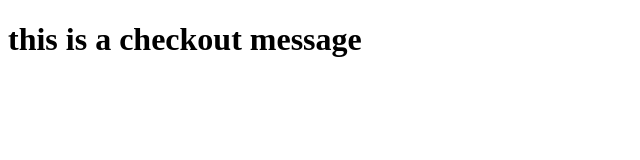
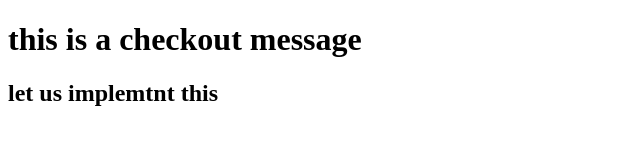
Before and after one commit to anusreeanus/MyRepository, a plain HTML site: page index.html in a window 1280 px wide. Shown: the whole page, without its empty margins (0-640 px from the left). Drawn offline with Linux system fonts and the light colour scheme.

Commit message:
changed first commit

```diff
--- a/index.html
+++ b/index.html
@@ -7,5 +7,7 @@
 </head>
 <body>
    <h1> this is a checkout message</h1>
+
+    <h2> let us implemtnt this</h2>
 </body>
 </html>
```
